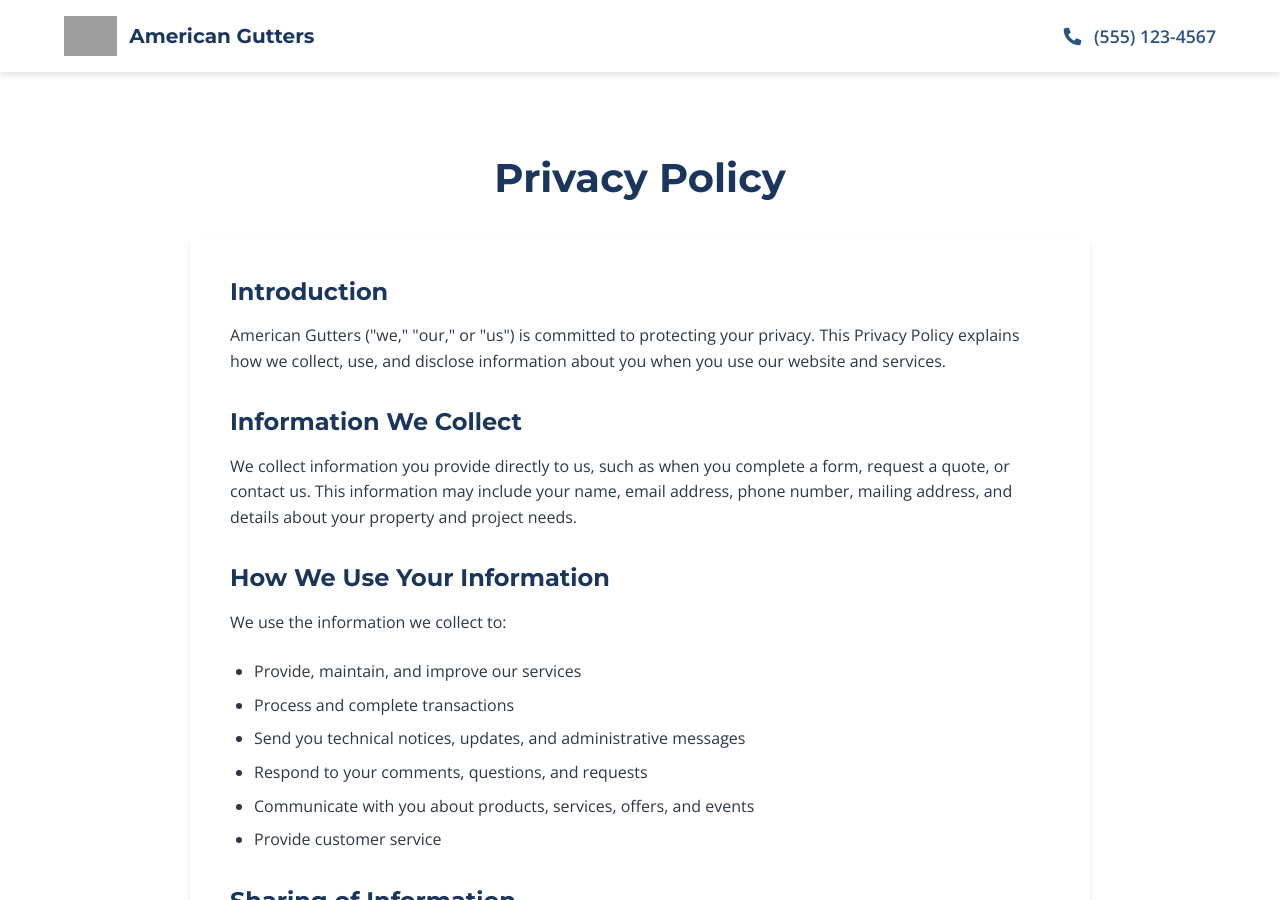
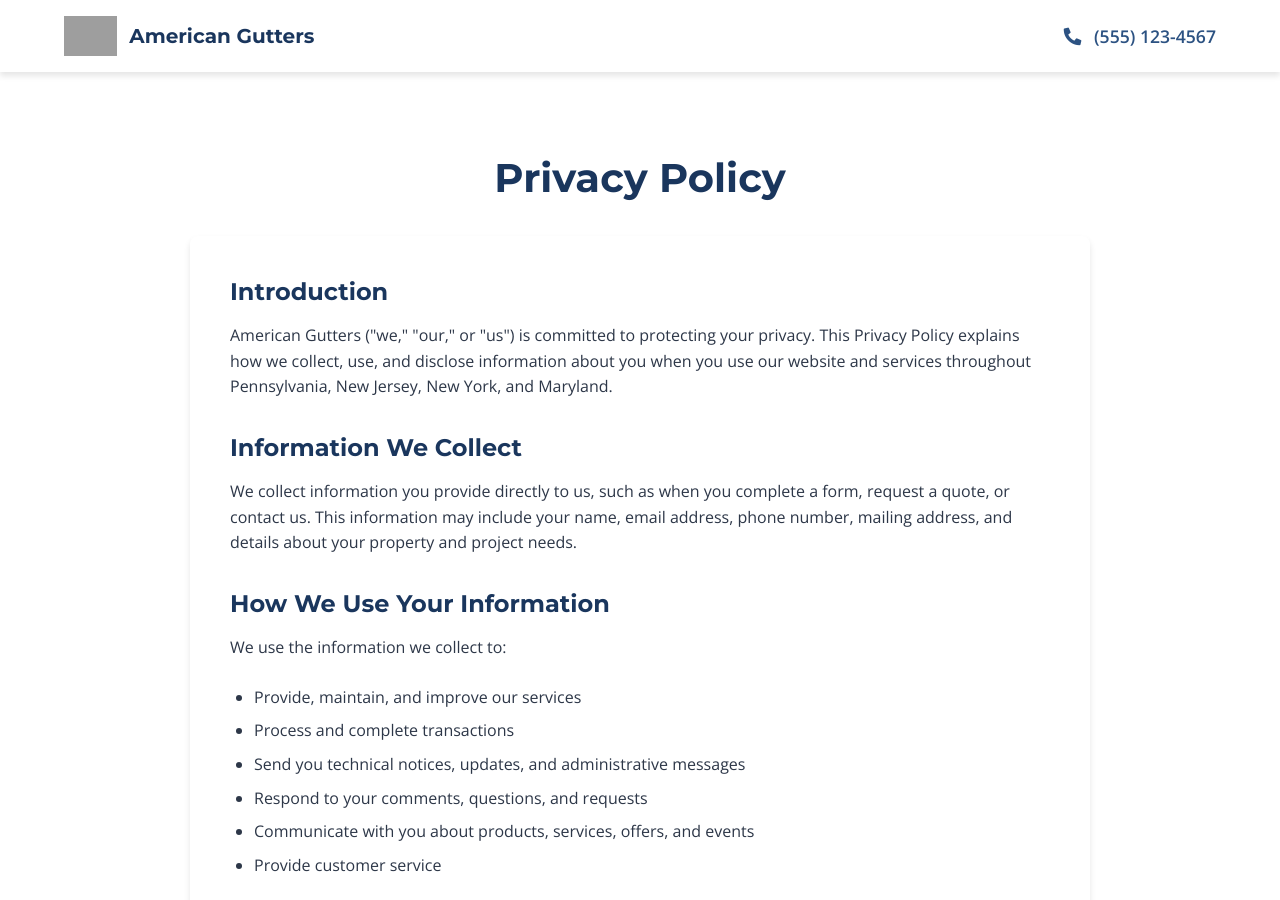
Before and after one commit to tim-amredev/gutter-leads, a Jekyll site: the page built from privacy-policy.html, in a window 1280 px wide and 900 px high. Built offline with Jekyll 4.4.1, drawn with Linux system fonts in a browser that asks for light colours; grey boxes are pictures that could not be loaded.

Commit message:
Update privacy-policy.html

```diff
--- a/privacy-policy.html
+++ b/privacy-policy.html
@@ -1,6 +1,8 @@
 ---
 layout: default
 title: Privacy Policy - American Gutters
+description: Privacy policy for American Gutters, serving Pennsylvania, New Jersey, New York, and Maryland with professional gutter installation and repair services.
+keywords: privacy policy, American Gutters, PA, NJ, NY, MD
 ---
 
 <section class="page-content">
@@ -9,7 +11,7 @@ title: Privacy Policy - American Gutters
 
     <div class="content-block">
       <h2>Introduction</h2>
-      <p>American Gutters ("we," "our," or "us") is committed to protecting your privacy. This Privacy Policy explains how we collect, use, and disclose information about you when you use our website and services.</p>
+      <p>American Gutters ("we," "our," or "us") is committed to protecting your privacy. This Privacy Policy explains how we collect, use, and disclose information about you when you use our website and services throughout Pennsylvania, New Jersey, New York, and Maryland.</p>
 
       <h2>Information We Collect</h2>
       <p>We collect information you provide directly to us, such as when you complete a form, request a quote, or contact us. This information may include your name, email address, phone number, mailing address, and details about your property and project needs.</p>
```
